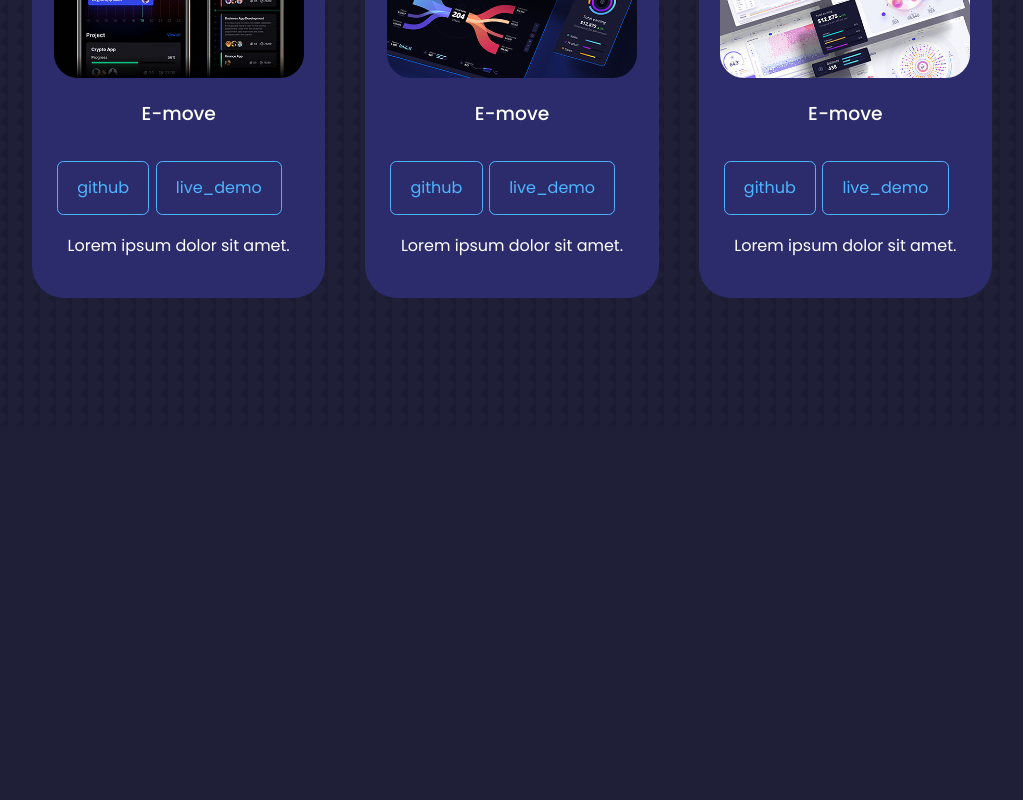
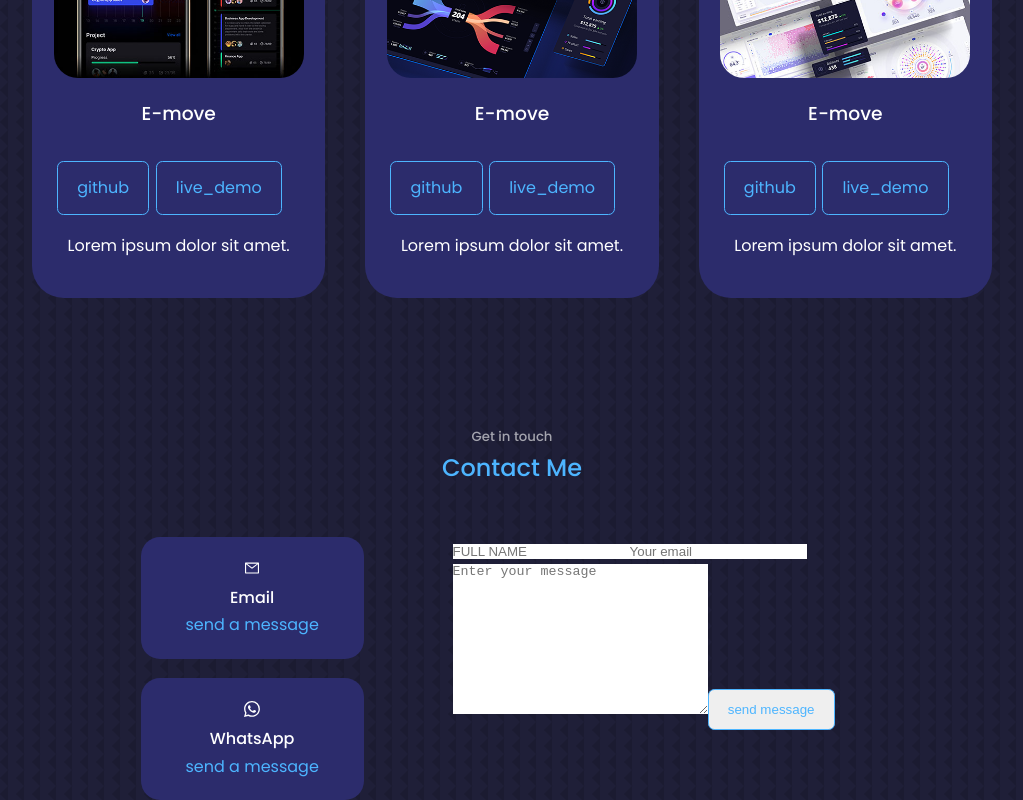
Before and after one commit to tobiadedoyin/mySite, a React (Create React App) app: page / in a window 1280 px wide. Shown: the part 3486-4286 px from the top of the page, without its empty margins (128-1151 px from the left). Before the commit the page ends 3912 px from the top, so only its background shows below. Built offline with nearby package versions, Linux system fonts and the light colour scheme.

Commit message:
header section fixed

```diff
--- a/src/App.jsx
+++ b/src/App.jsx
@@ -12,7 +12,6 @@ export default function App() {
   return (
     <>
       <Header />
-      <hr />
       <Nav />
       <About />
       <Experience />
--- a/src/components/Contact.jsx
+++ b/src/components/Contact.jsx
@@ -1,9 +1,55 @@
 import React from "react";
+import { AiOutlineMail } from "react-icons/ai";
+import { BsWhatsapp } from "react-icons/bs";
 
 export default function Contact() {
   return (
     <section id="contact">
-      <div></div>
+      <h5>Get in touch</h5>
+      <h2>Contact Me</h2>
+
+      <div className="container contact__container">
+        <div className="contact__options">
+          <article className="contact__option">
+            <AiOutlineMail className="contact__option-icon" />
+            <h4>Email</h4>
+            <a
+              href="mailto:oladeletobiadedoyin@gmail.com"
+              target="_blank"
+              rel="noreferrer"
+            >
+              send a message
+            </a>
+          </article>
+
+          <article className="contact__option">
+            <BsWhatsapp className="contact__option-icon" />
+            <h4>WhatsApp</h4>
+            <a
+              href="https://wa.me/23408169686880?text=Hello%2C%20My%20Name%20is%20Oladele%20Tobi%2C%20%20I%20am%20a%20full%20stack%20developer%2C%20How%20can%20i%20be%20of%20help."
+              target="_blank"
+              rel="noreferrer"
+            >
+              send a message
+            </a>
+          </article>
+        </div>
+        <form action="">
+          <input type="text" name="name" placeholder="FULL NAME" required />
+          <input type="email" name="email" placeholder="Your email" required />
+          <textarea
+            type="textarea"
+            name="message"
+            placeholder="Enter your message"
+            cols="30"
+            rows="10"
+            required
+          ></textarea>
+          <button type="submit" className="btn btn__submit">
+            send message
+          </button>
+        </form>
+      </div>
     </section>
   );
 }
--- a/src/index.css
+++ b/src/index.css
@@ -474,3 +474,27 @@ nav a.active {
     gap: 1fr;
   }
 }
+/* contact */
+.container.contact__container {
+  width: 58%;
+  display: grid;
+  grid-template-columns: 30% 58%;
+  gap: 12%;
+}
+.contact__options {
+  display: flex;
+  flex-direction: column;
+  gap: 1.2rem;
+}
+.contact__option {
+  background: var(--color-bg-variant);
+  padding: 1.2rem;
+  border-radius: 1.2rem;
+  text-align: center;
+  border: 1px solid transparent;
+  transition: var(--transition);
+}
+.contact__option:hover {
+  background: transparent;
+  border-color: var(--color-primary-variant);
+}
```
